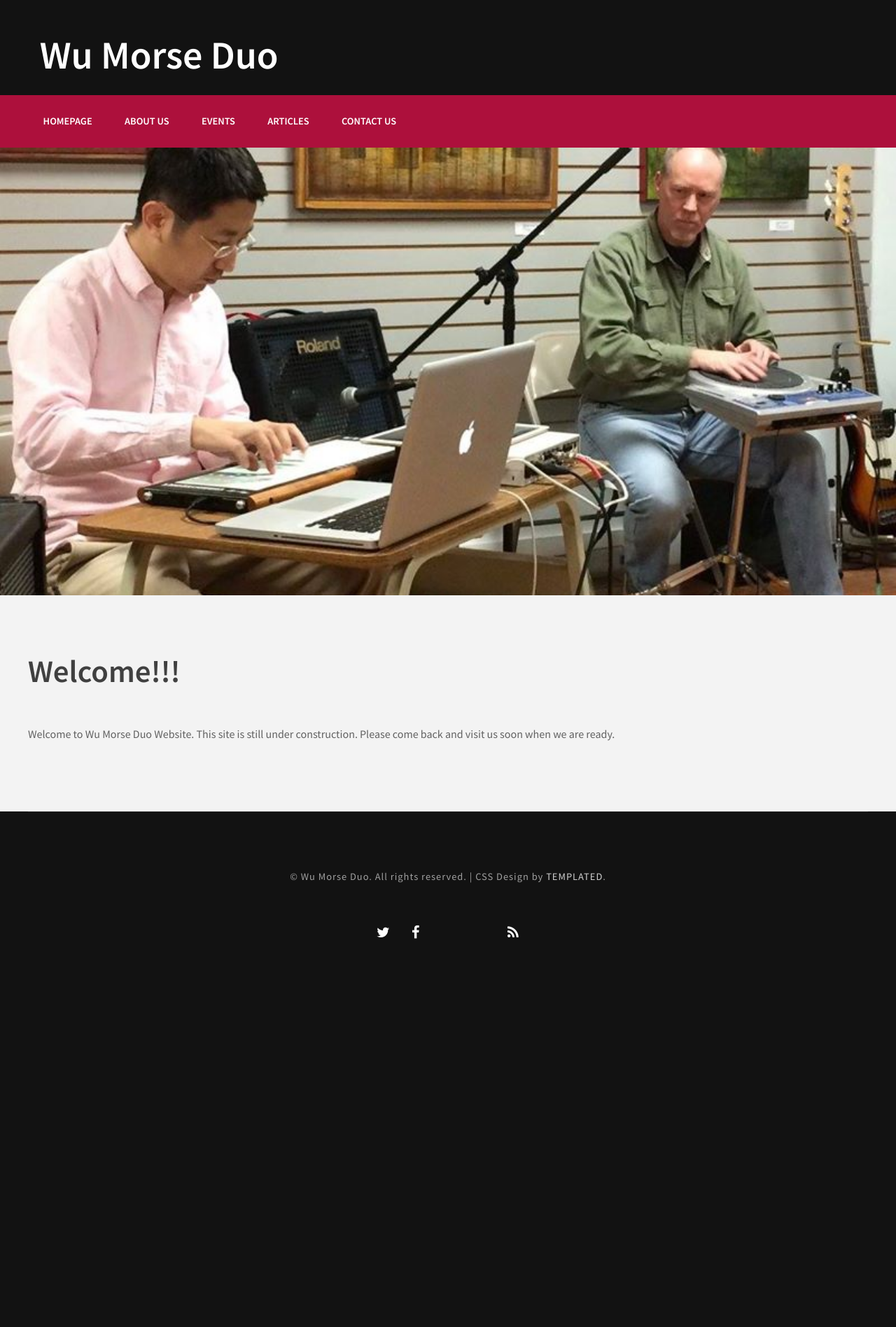
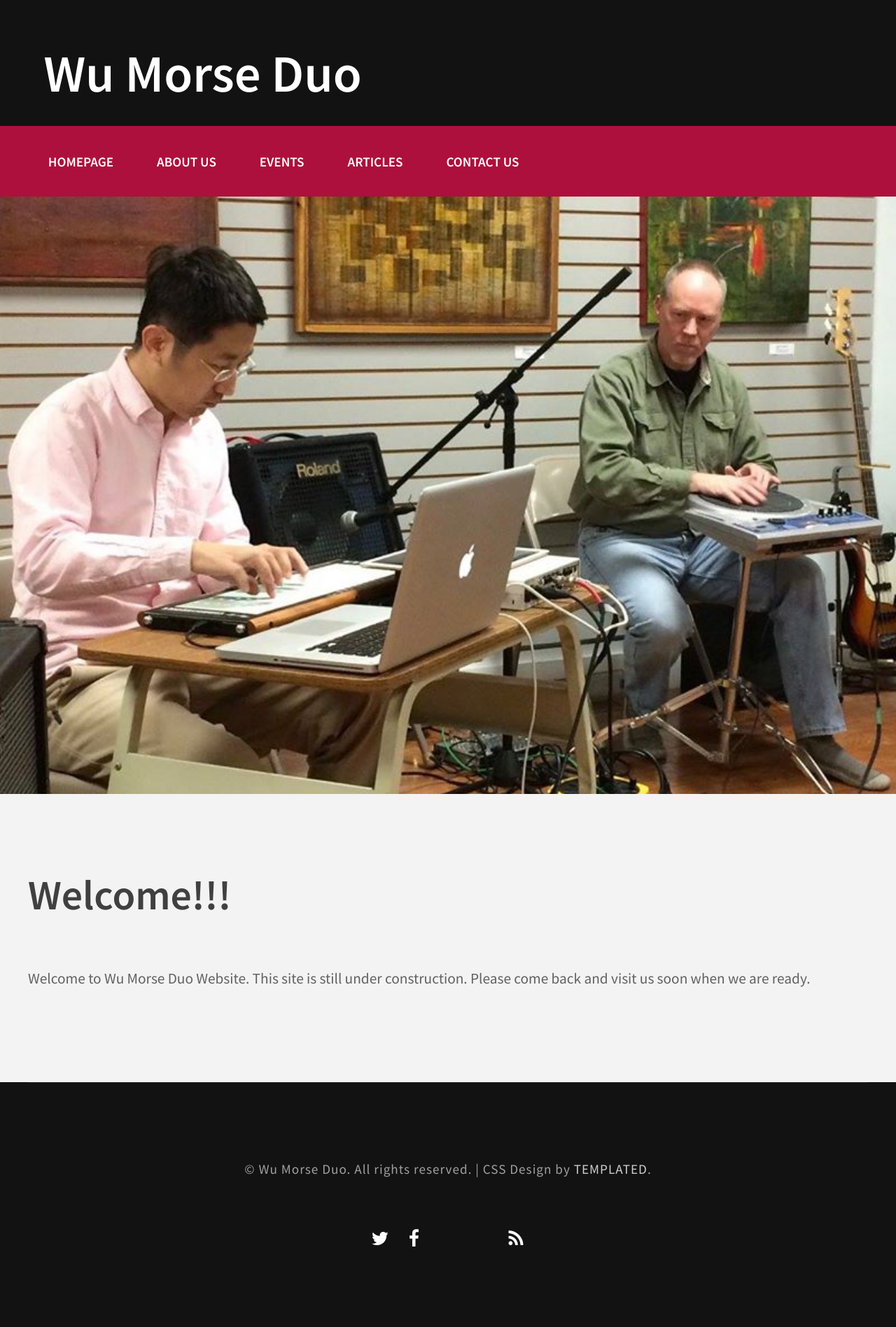
Before and after one commit to allenloves/wumorse, a Jekyll site: the page built from index.md, in a window 1280 px wide. Shown: the whole page at 70% size. Built offline with Jekyll 4.4.1, drawn with Linux system fonts in a browser that asks for light colours; nearby versions of some CDN libraries; some web fonts are replaced; library files that are not in the unit come from our copies; before the commit the page ends 1433 px from its top, so only the background shows below that.

Commit message:
css font size

```diff
--- a/css/default.css
+++ b/css/default.css
@@ -9,7 +9,7 @@
 		padding: 0px;
 		background: #121212;
 		font-family: 'Source Sans Pro', sans-serif;
-		font-size: 12pt;
+		font-size: 16pt;
 		color: rgba(0,0,0,.6);
 	}
 
```
